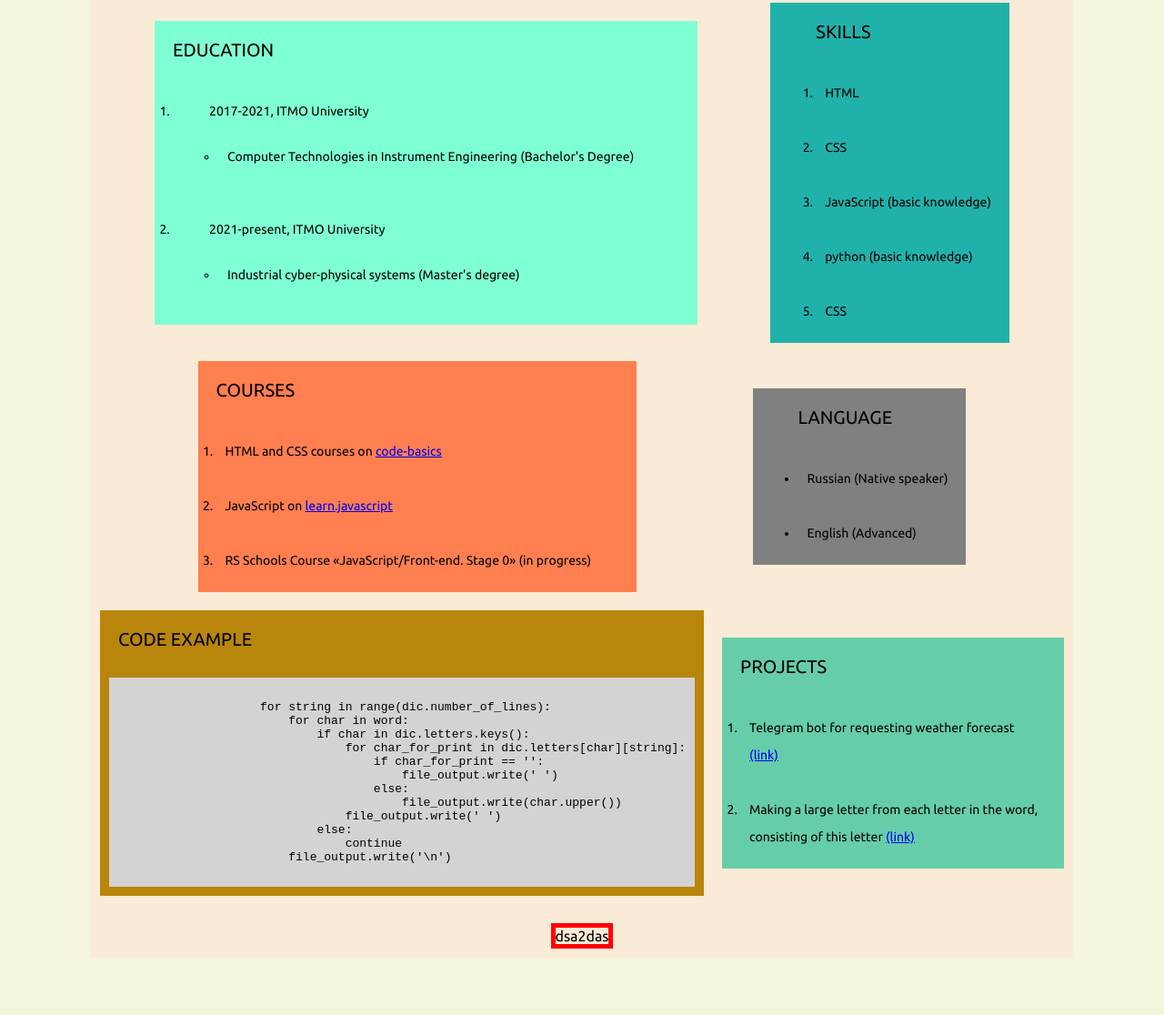
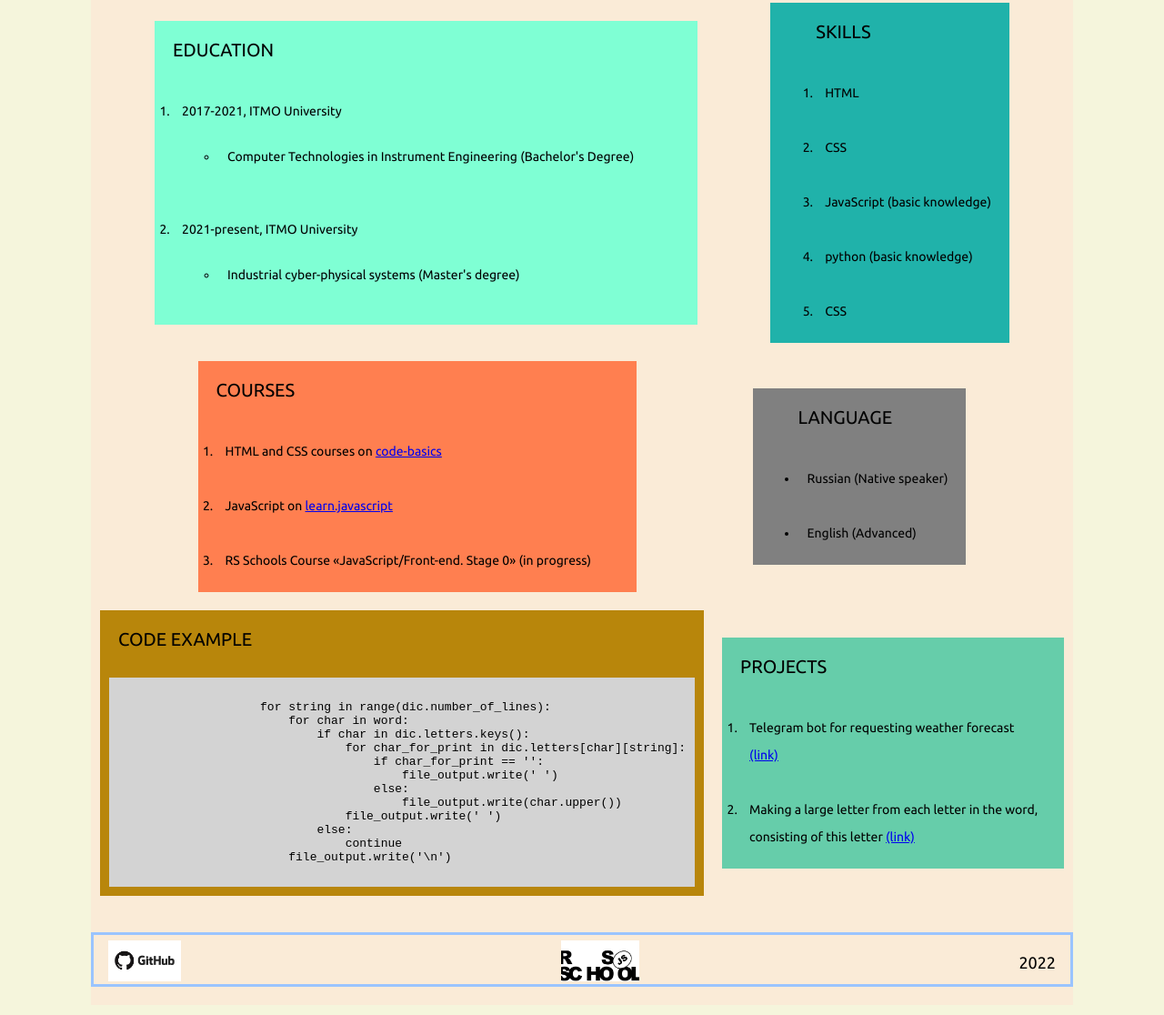
Before and after one commit to Qmeister65/rsschool-cv, a plain HTML site: page index.html in a window 1280 px wide. Shown: the part 382-1498 px from the top of the page at 91% size. Before the commit the page ends 1435 px from the top, so only its background shows below. Drawn offline with Linux system fonts and the light colour scheme.

Commit message:
feat: add footer to index.html

```diff
--- a/index.html
+++ b/index.html
@@ -38,13 +38,13 @@
             <section class="main__section-education">
                 <h2 class="main__text-h2">education</h2>
                 <ol class="main__text">
-                    <li class="main__list">
-                        <ul class="main__list-under">2017-2021, ITMO University
+                    <li class="main__list">2017-2021, ITMO University
+                        <ul class="main__list-under">
                             <li class="main__list">Computer Technologies in Instrument Engineering (Bachelor's Degree)</li>
                         </ul>
                     </li>
-                    <li class="main__list">
-                        <ul class="main__list-under">2021-present, ITMO University
+                    <li class="main__list">2021-present, ITMO University
+                        <ul class="main__list-under">
                             <li class="main__list">Industrial cyber-physical systems (Master's degree)</li>
                         </ul>
                     </li>
@@ -106,7 +106,15 @@
         </div>
     </main>
 
-    <footer class="footer"><p>dsa2das</p></footer>
+    <footer class="footer">
+        <nav class="footer__nav">
+            <ul class="footer__list">
+                <li><a target="_blank" href="https://github.com/Qmeister65" class="footer__github"></a></li>
+                <li><a target="_blank" href="https://rs.school/js-stage0/" class="footer__rss"></a></li>
+                <li><span class="footer__year">2022</span></li>
+            </ul>
+        </nav>
+    </footer>
 
 </div>
 </body>
--- a/style.css
+++ b/style.css
@@ -159,6 +159,47 @@ body {
 }
 
 .footer {
-    border: 5px solid red;
-    margin: 10px;
+    height: 60px;
+    width: 1080px;
+    margin-top: 20px;
+    margin-bottom: 20px;
+    border: #9ac4ff solid 3px;
 }
+
+.footer__nav {
+    display: flex;
+    flex-direction: row;
+    align-items: center;
+    height: 60px;
+}
+
+.footer__list {
+    list-style: none;
+    display: flex;
+    flex-direction: row;
+    width: 100%;
+    justify-content: space-between;
+    align-items: center;
+    padding: 1em;
+}
+
+.footer__year {
+    font-size: 18px;
+    font-weight: 500;
+}
+
+.footer__rss {
+    width: 110px;
+    height: 45px;
+    background: url("./img/rss.jpg") no-repeat center center;
+    display: inline-block;
+    background-size: contain;
+}
+
+.footer__github {
+    width: 80px;
+    height: 80px;
+    background: url("./img/github.png") no-repeat center center;
+    display: inline-block;
+    background-size: contain;
+}
```
Also changed, not shown: img/github.jpg (added), img/github.png (added), img/rss.jpg (added), 1 other file.
